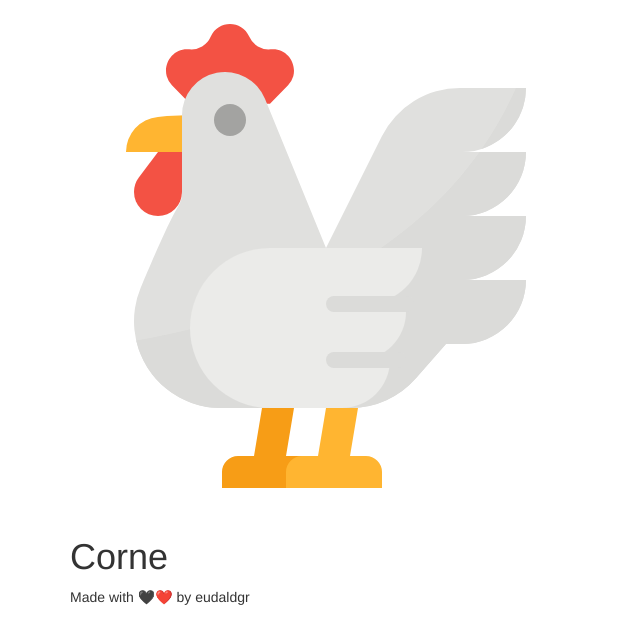
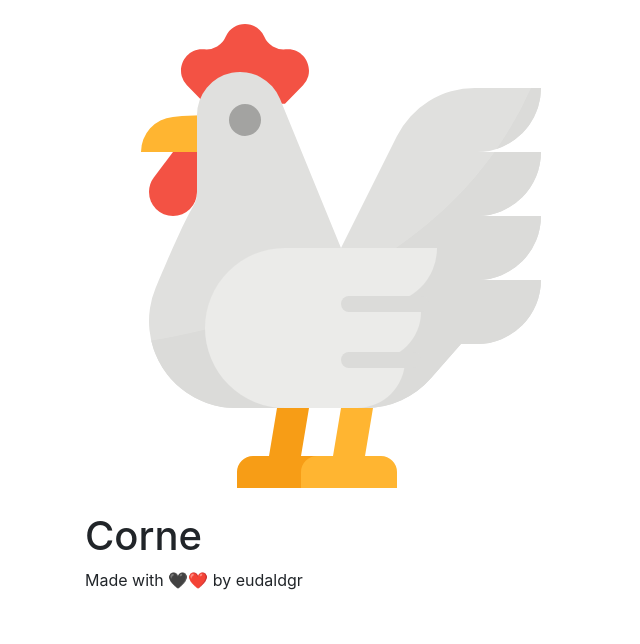
Before and after one commit to eudaldgr/corne, a Jekyll site: the page built from index.md, in a window 1280 px wide. Shown: the top 644 px of the page, without its empty margins (0-640 px from the left). Built offline with Jekyll 4.4.1, drawn with Linux system fonts in a browser that asks for light colours; nearby versions of some CDN libraries; library files that are not in the unit come from our copies.

Commit message:
add bootstrap to head

```diff
--- a/_includes/head.html
+++ b/_includes/head.html
@@ -7,5 +7,5 @@
   <title>{{ site.title }}</title>
 
   <!-- bootstrap 4.4.1 core CSS -->
-  <link href="vendor/bootstrap/css/bootstrap.min.css" rel="stylesheet">
+  <link href="assets/vendor/bootstrap/css/bootstrap.min.css" rel="stylesheet">
 </head>
```
